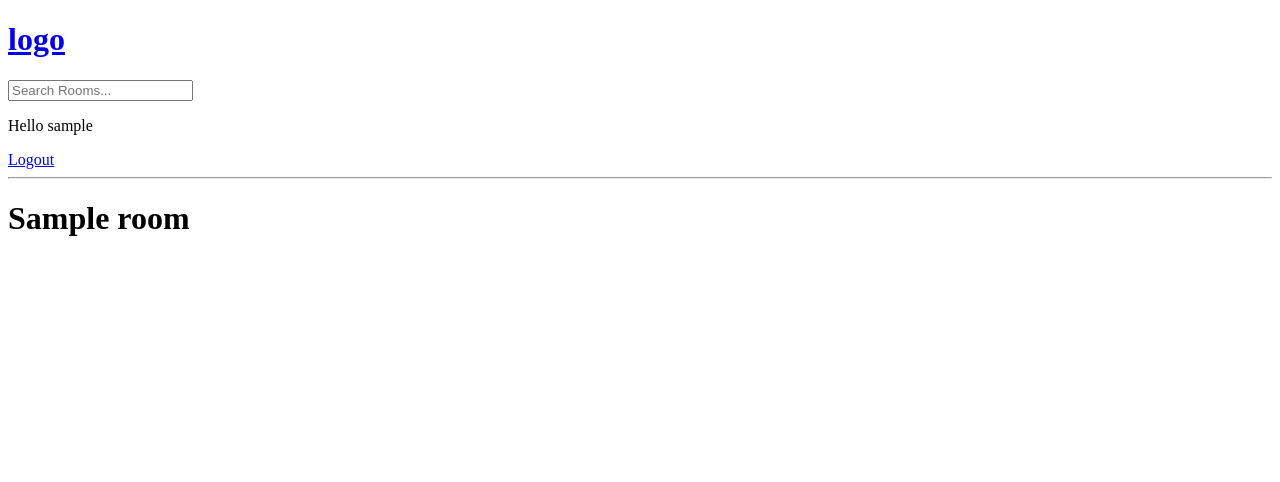
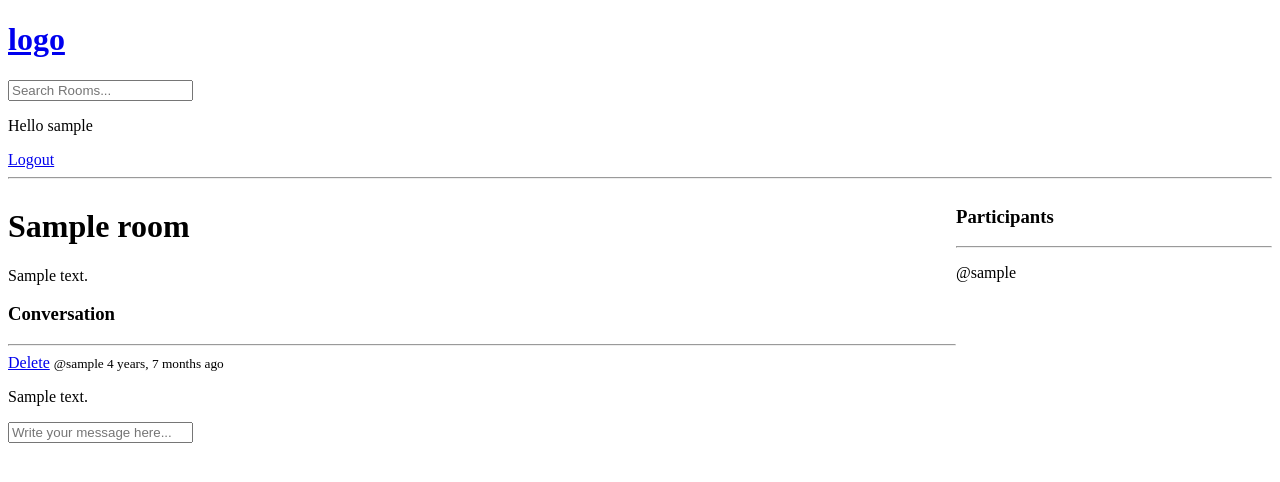
Before and after one commit to Hennessy19/studybud, a Django app: page /room/1/ in a window 1280 px wide. Shown: the top 482 px of the page. Run offline with Django 5.2, Linux system fonts and the light colour scheme; a user stored in the database is signed in; tables that the repository leaves empty hold one stand-in row (values such as "Sample post").

Commit message:
added user ability to add and delete messages

```diff
--- a/base/models.py
+++ b/base/models.py
@@ -8,7 +8,7 @@ class Room(models.Model):
     topic = models.ForeignKey('Topic', on_delete=models.SET_NULL, null=True) #when a topic gets deleted, set the room's topic to null, also we put the string 'Topic' in quotes because the Topic class is defined after the Room class
     name = models.CharField(max_length=200)
     description = models.TextField(null=True, blank=True) #null=True means that this field can exist as empty in the db, blank= True means it can be empty on saving
-    # participants =
+    participants = models.ManyToManyField(User, related_name='participants', blank=True) #many to many relationship with the User model, related_name is used to access the participants of a room
     updated = models.DateTimeField(auto_now=True) #auto_now takes a timestamp everytime the record is updated
     created = models.DateTimeField(auto_now_add=True) #auto_now_add takes a timestamp only for the first time the record is created
 
--- a/base/templates/base/room.html
+++ b/base/templates/base/room.html
@@ -1,5 +1,54 @@
 {% extends 'main.html' %}
 
 {% block content %}
+<style>
+    .room-container{
+        display: grid;
+        grid-template-columns: 3fr 1fr;  /* how much of the page it takes up */
+    }
+</style>
+
+<div class="room-container">
+<div>
+
 <h1>{{room.name}}</h1>
+
+<p>{{room.description}}</p>
+
+<div class="comment-wrapper">
+    <h3>Conversation</h3>
+    <hr>
+
+    <div class="comment-container">
+        {% for message in room_messages %}
+        <div>
+            {%if request.user == message.user %}  <!-- Only the user who created the message should be able to delete -->
+            <a href="{%url 'delete-message' message.id %}">Delete</a>
+            {% endif %}
+
+            <small>@{{message.user}}  {{message.created | timesince }} ago</small>
+            <p>{{message.body}}</p>
+        </div>
+        {% endfor %}
+</div>
+
+{% if user.is_authenticated %}
+<div class="comment-form">
+    <form method="post">
+        {% csrf_token %}
+        <input type="text" name="body" placeholder="Write your message here...">
+    </form>
+</div>
+{% endif %}
+</div>
+</div>
+<div>
+    <h3>Participants</h3>
+    <hr>
+    {% for participant in participants %}
+    <div>
+        <p>@{{participant.username}}</p>
+    </div>
+    {% endfor %}
+</div>
 {% endblock %}
--- a/base/urls.py
+++ b/base/urls.py
@@ -12,5 +12,7 @@ urlpatterns = [
     path('create-room/', views.createRoom, name="create-room"),
     path('update-room/<str:pk>/', views.updateRoom, name="update-room"),
     path('delete-room/<str:pk>/', views.deleteRoom, name="delete-room"),
+    path('delete-message/<str:pk>/', views.deleteMessage, name="delete-message"),
+
 
 ]
--- a/base/views.py
+++ b/base/views.py
@@ -1,6 +1,6 @@
 from django.shortcuts import render, redirect
 from django.http import HttpResponse
-from .models import Room, Topic
+from .models import Room, Topic, Message
 from .forms import RoomForm
 from django.db.models import Q  # this is provided by django to help with and | or searches bassing on multiple params
 from django.contrib.auth.models import User
@@ -55,7 +55,7 @@ def registerPage(request):
         else:
             messages.error(request, "An error occurred during registration")
 
-    context = {'form':form}
+    context = {'form':form, 'page':page}
     return render(request, 'base/login_register.html', context)
 
 
@@ -81,7 +81,20 @@ def home(request):
 
 def room(request,pk):
     room = Room.objects.get(id=pk)
-    context = {"room":room}
+    room_messages = room.message_set.all().order_by('-created') # this will get all the messages for the room, order them by the created date and time and pass them to the template
+    participants = room.participants.all()
+
+    if request.method == "POST":
+        message = Message.objects.create(
+            user = request.user,
+            room = room,
+            body = request.POST.get('body') # this will get the message from the form from the field with the name body
+
+        )
+        room.participants.add(request.user) # this will add the user to the participants list
+        return redirect("room", pk=room.id)
+
+    context = {"room":room, "room_messages":room_messages, "participants":participants}
     return render(request, 'base/room.html',context)
 
 
@@ -121,7 +134,7 @@ def updateRoom(request,pk):
 
 
 @login_required(login_url='login')
-def deleteRoom(request,pk):
+def deleteRoom(request,pk): #this deletes a room
     room =Room.objects.get(id=pk)
 
     if request.user != room.host:
@@ -131,3 +144,15 @@ def deleteRoom(request,pk):
         room.delete()
         return redirect('home')
     return render(request, 'base/delete.html',{'obj':room}) # this will pass the form to the template
+
+@login_required(login_url='login')
+def deleteMessage(request,pk): # this will delete a message
+    message  =Message.objects.get(id=pk)
+
+    if request.user != message.user:
+        return HttpResponse("You are not allowed here!!!!")
+
+    if request.method == "POST":
+        message.delete()
+        return redirect('home')
+    return render(request, 'base/delete.html',{'obj':message}) # this will pass the form to the template
```
